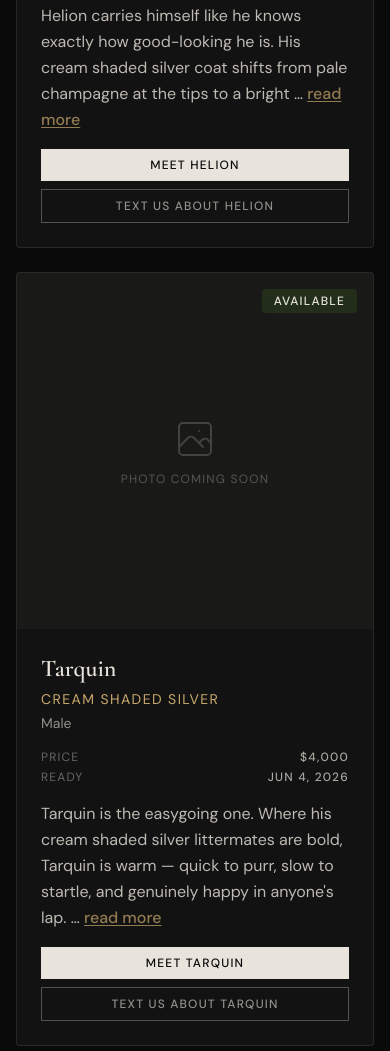
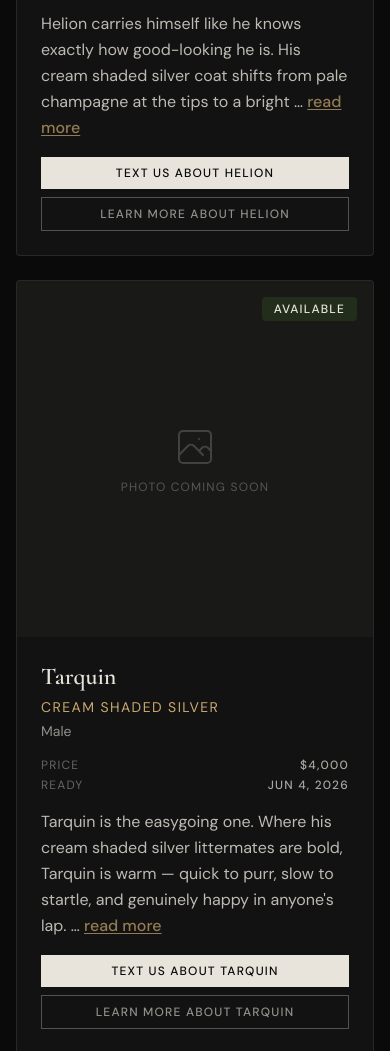
Before and after one commit to nxrose1985/pampered-feline-cattery, an Astro site: page / in a window 390 px wide. Shown: the part 1708-2759 px from the top of the page. Built offline with nearby package versions, Linux system fonts and the light colour scheme; Astro itself is replaced by a stand-in of ours.

Commit message:
Lighten pair-discount line, add direct SMS button to kitten cards
Increase the pair-discount tagline's lightness and font size a step
so it's comfortably readable while staying understated.

Change the primary "Text us about {name}" button on each available
kitten card to open the phone's Messages app directly via a sms:
deep link addressed to the cattery phone number, with a pre-filled
body naming the kitten, instead of opening the on-page quick-inquiry
form. Falls back to the quick-inquiry trigger if no phone is set.
Rename the secondary "Meet {name}" button to "Learn more about
{name}" for clarity.

Co-Authored-By: Claude Sonnet 5 <noreply@anthropic.com>

```diff
--- a/src/components/CurrentLitter.astro
+++ b/src/components/CurrentLitter.astro
@@ -54,7 +54,7 @@ const kittens = sortKittens(
         <p class="text-bone/40 text-xs md:text-sm tracking-wide mt-2">
           European Championship Bloodlines · HCM Echo-Negative Parents
         </p>
-        <p class="font-heading italic text-bone/40 text-sm md:text-base tracking-wide mt-6">
+        <p class="font-heading italic text-bone/75 text-base md:text-lg tracking-wide mt-6">
           Welcoming two? Littermates settle in faster together, and we take $1,000 off when you bring home a{" "}
           <a href="#quick-inquiry" class="text-gold/70 hover:text-gold underline underline-offset-2 transition-colors">pair</a>.
         </p>
--- a/src/components/KittenCard.astro
+++ b/src/components/KittenCard.astro
@@ -96,6 +96,17 @@ const excerpt = buildExcerpt(excerptSource);
 
 function telHref(p: string): string {
   return `tel:${p.replace(/[^\d+]/g, "")}`;
+}
+
+// "?&" is the cross-platform-safe separator: Android reads the query string
+// after "?" and splits on "&"; iOS Safari's sms: body parser matches on the
+// "&" regardless of the leading "?". Both platforms pre-fill the body.
+// E.164 formatting matches the sitewide sms: link convention (BaseLayout/Hero/Footer).
+function smsHref(p: string, kittenName: string): string {
+  const digits = p.replace(/[^\d]/g, "");
+  const e164 = digits.length === 10 ? `+1${digits}` : `+${digits}`;
+  const body = encodeURIComponent(`Hi! I'm interested in ${kittenName}.`);
+  return `sms:${e164}?&body=${body}`;
 }
 
 const meetHref = slug ? `/kittens/${slug}` : null;
@@ -392,30 +403,27 @@ const dateLabel = formatDate(availableDate);
     )}
 
     <div class={`flex flex-col gap-2 ${meetHref || (status === "Available" && !linkTo) ? "" : "hidden"}`}>
+      {status === "Available" && !linkTo && (
+        <a
+          href={phone ? smsHref(phone, name) : "#quick-inquiry"}
+          {...(!phone ? { "data-quick-inquiry-trigger": "", "data-quick-inquiry-kitten": name } : {})}
+          class={`inline-block w-full text-center px-6 py-2 text-xs font-medium tracking-widest uppercase transition-colors ${
+            isDark ? "bg-bone text-obsidian hover:bg-bone/90" : "bg-charcoal text-ivory hover:bg-charcoal/90"
+          }`}
+        >
+          Text us about {name}
+        </a>
+      )}
       {meetHref && (
         <a
           href={meetHref}
-          class={`inline-block w-full text-center px-6 py-2 text-xs font-medium tracking-widest uppercase transition-colors ${
-            status === "Available" && !linkTo
-              ? (isDark ? "bg-bone text-obsidian hover:bg-bone/90" : "bg-charcoal text-ivory hover:bg-charcoal/90")
-              : `border ${isDark ? "border-bone/30 text-bone/60 hover:border-bone/60 hover:text-bone" : "border-charcoal/30 text-charcoal/60 hover:border-charcoal hover:text-charcoal"}`
-          }`}
-        >
-          Meet {name}
-        </a>
-      )}
-      {status === "Available" && !linkTo && (
-        <a
-          href="#quick-inquiry"
-          data-quick-inquiry-trigger=""
-          data-quick-inquiry-kitten={name}
           class={`inline-block w-full text-center px-6 py-2 border text-xs font-medium tracking-widest uppercase transition-colors ${
             isDark
               ? "border-bone/30 text-bone/60 hover:border-bone/60 hover:text-bone"
               : "border-charcoal/30 text-charcoal/60 hover:border-charcoal hover:text-charcoal"
           }`}
         >
-          Text us about {name}
+          Learn more about {name}
         </a>
       )}
     </div>
```
